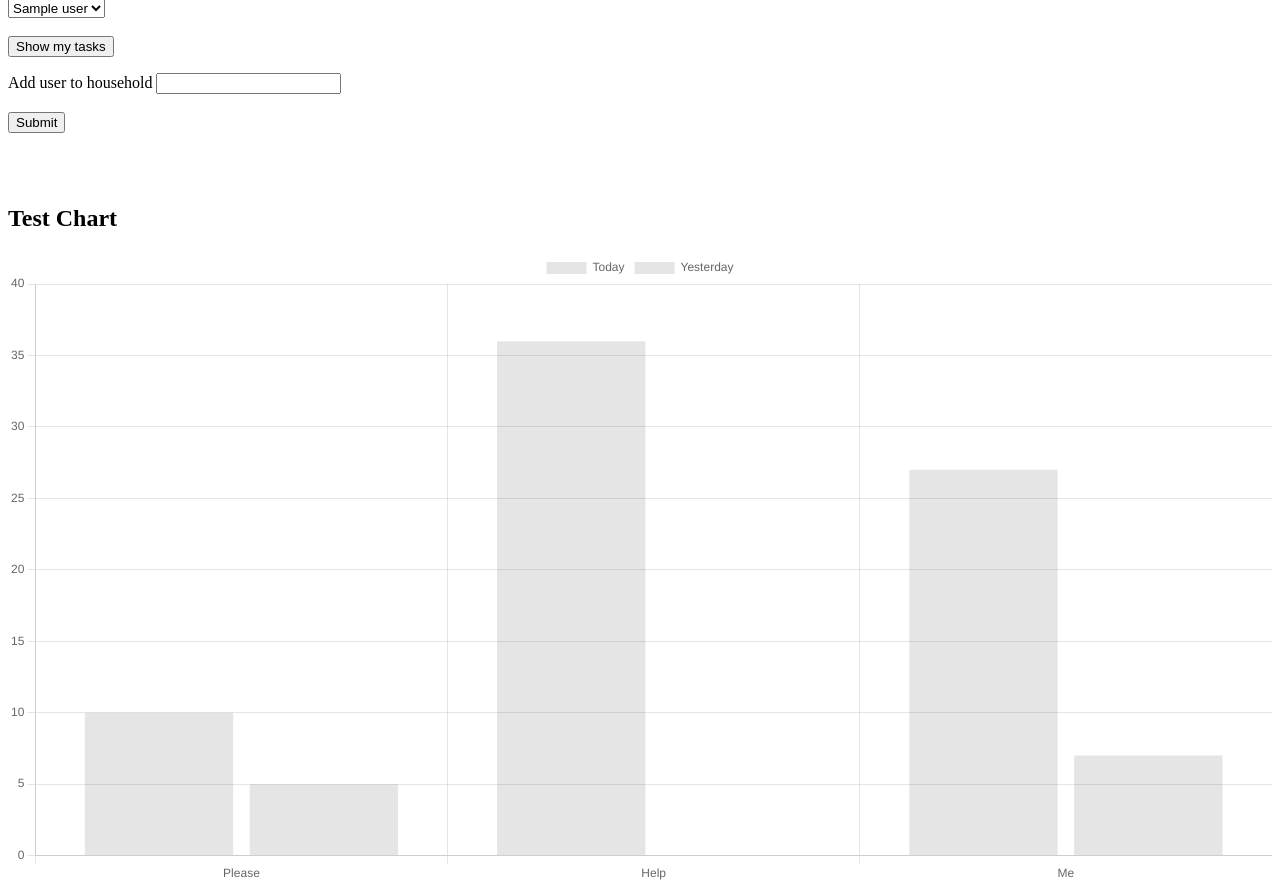
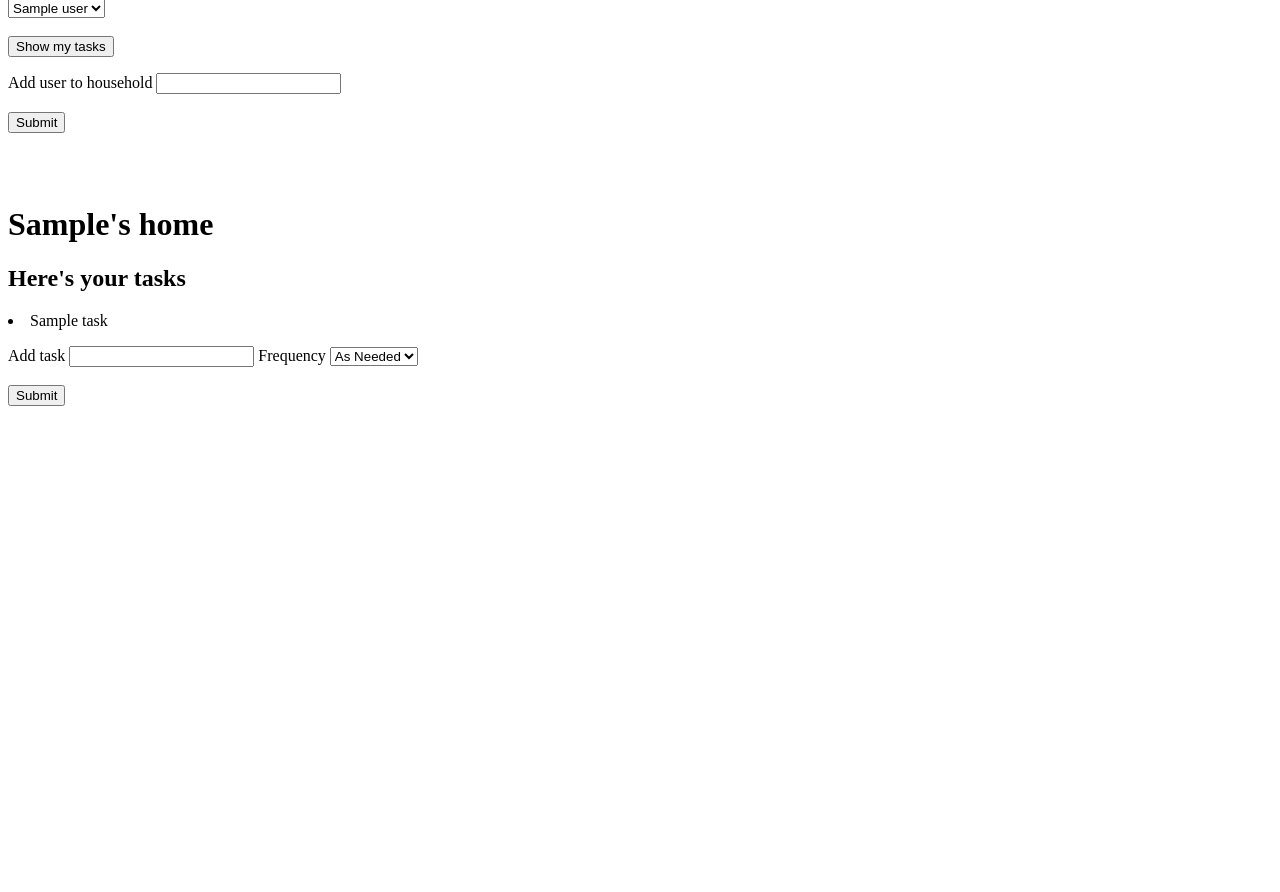
Before and after one commit to edunkpatrick/TO-DO, a Flask app: template templates/household.html in a window 1280 px wide. Shown: the part 128-1020 px from the top of the page. After the commit the page ends 534 px from the top, so only its background shows below. Run offline with Flask 2, Linux system fonts and the light colour scheme; the template is opened without the code that fills it: most values are stand-ins (such as "Sample title", 1, 10 or a date in 2020); some libraries are stand-ins or nearby versions.

Commit message:
combined assigned_tasks.html with household.html and associated flask routes

```diff
--- a/server.py
+++ b/server.py
@@ -82,9 +82,43 @@ def create_user():
     return render_template('household.html', household_name=household_name, user_name=user_name, user_list=user_list)
 
 
+# @app.route('/user_profile', methods=["POST"])
+# def show_user_landing():
+#     """Shows tasks for user profile activated"""
+#     # gets user selected
+#     user_profile_selected = request.form.get("available_users")
+#     user = crud.get_user_by_name(user_profile_selected)
+#     session["user_name"] = user.user_name
+#     # get_tasks returns a list of assigned tasks, will unpack
+#     # list in jinja loop on assigned_tasks.html
+#     get_tasks = crud.get_tasks(user_profile_selected)
+
+#     return render_template('assigned_tasks.html', get_tasks=get_tasks, user_profile_selected=user_profile_selected)
+
+# @app.route('/add_task')
+# def add_task():
+#     """Adds task to user profile"""
+
+#     add_task = request.args.get("add_task")
+#     frequency_task = request.args.get("frequency")
+#     user_assigned = session["user_name"]
+#     user_profile_selected = user_assigned
+
+#     if add_task:
+#         user_selected = crud.get_user_id(user_profile_selected)
+#         task = crud.create_task(task_name=add_task, user_assigned=user_selected, frequency=frequency_task)
+#         db.session.add(task)
+#         db.session.commit()
+
+#     get_tasks = crud.get_tasks(user_profile_selected)
+
+#     return render_template('assigned_tasks.html', user_profile_selected=user_profile_selected, get_tasks=get_tasks)
+
 @app.route('/user_profile', methods=["POST"])
 def show_user_landing():
     """Shows tasks for user profile activated"""
+    household_name = session["account_name"]
+    user_list = crud.get_users_by_household(household_name)
     # gets user selected
     user_profile_selected = request.form.get("available_users")
     user = crud.get_user_by_name(user_profile_selected)
@@ -93,11 +127,14 @@ def show_user_landing():
     # list in jinja loop on assigned_tasks.html
     get_tasks = crud.get_tasks(user_profile_selected)
 
-    return render_template('assigned_tasks.html', get_tasks=get_tasks, user_profile_selected=user_profile_selected)
+    return render_template('household.html', get_tasks=get_tasks, user_profile_selected=user_profile_selected, household_name=household_name, user_list=user_list)
 
 @app.route('/add_task')
 def add_task():
     """Adds task to user profile"""
+
+    household_name = session["account_name"]
+    user_list = crud.get_users_by_household(household_name)
 
     add_task = request.args.get("add_task")
     frequency_task = request.args.get("frequency")
@@ -112,7 +149,7 @@ def add_task():
 
     get_tasks = crud.get_tasks(user_profile_selected)
 
-    return render_template('assigned_tasks.html', user_profile_selected=user_profile_selected, get_tasks=get_tasks)
+    return render_template('household.html', user_profile_selected=user_profile_selected, get_tasks=get_tasks, household_name=household_name, user_list=user_list)
 
 # TO DO:
 # add functions to remove/edit tasks and to mark complete
--- a/templates/household.html
+++ b/templates/household.html
@@ -6,6 +6,7 @@
 {% endblock %}
 </head>
 {% block body %}
+<div>
 <h1> {{ household_name }}'s home </h1>
 <div id="user_profile">
 <h2>Pick your user profile</h2>
@@ -31,12 +32,42 @@
 </form>
 </div>
 <br><br>
-<div id="chart-test">
+<!-- <div id="chart-test">
 <h2> Test Chart </h2>
 <canvas id="bar-chart"></canvas>
+</div> -->
+
+</div>
+<div>
+<h1> {{ user_profile_selected }}'s home </h1>
+
+<h2>Here's your tasks</h2>
+{% for task in get_tasks %}
+    <li>{{ task }}</li>
+
+{% endfor %}
+
+</form>
+
+<form action="/add_task">
+    <p>
+        Add task <input type="text" name="add_task">
+        Frequency <select name="frequency" id="frequency_id">
+            <option value="as_needed">As Needed</option>
+            <option value="daily">Daily</option>
+            <option value="weekly">Weekly</option>
+            <option value="monthly">Monthly</option>
+            <option value="other">Other</option>
+            </select>
+        <!-- <button class="add_task" id={{ task }}> Add task </button> -->
+
+<br><br>
+<input type="submit">
+</form>
+<br><br>
 
 </div>
 {% endblock %}
 {% block js %}
-<script src="/static/charts.js"></script>
+<!-- <script src="/static/charts.js"></script> -->
 {% endblock %}
```
